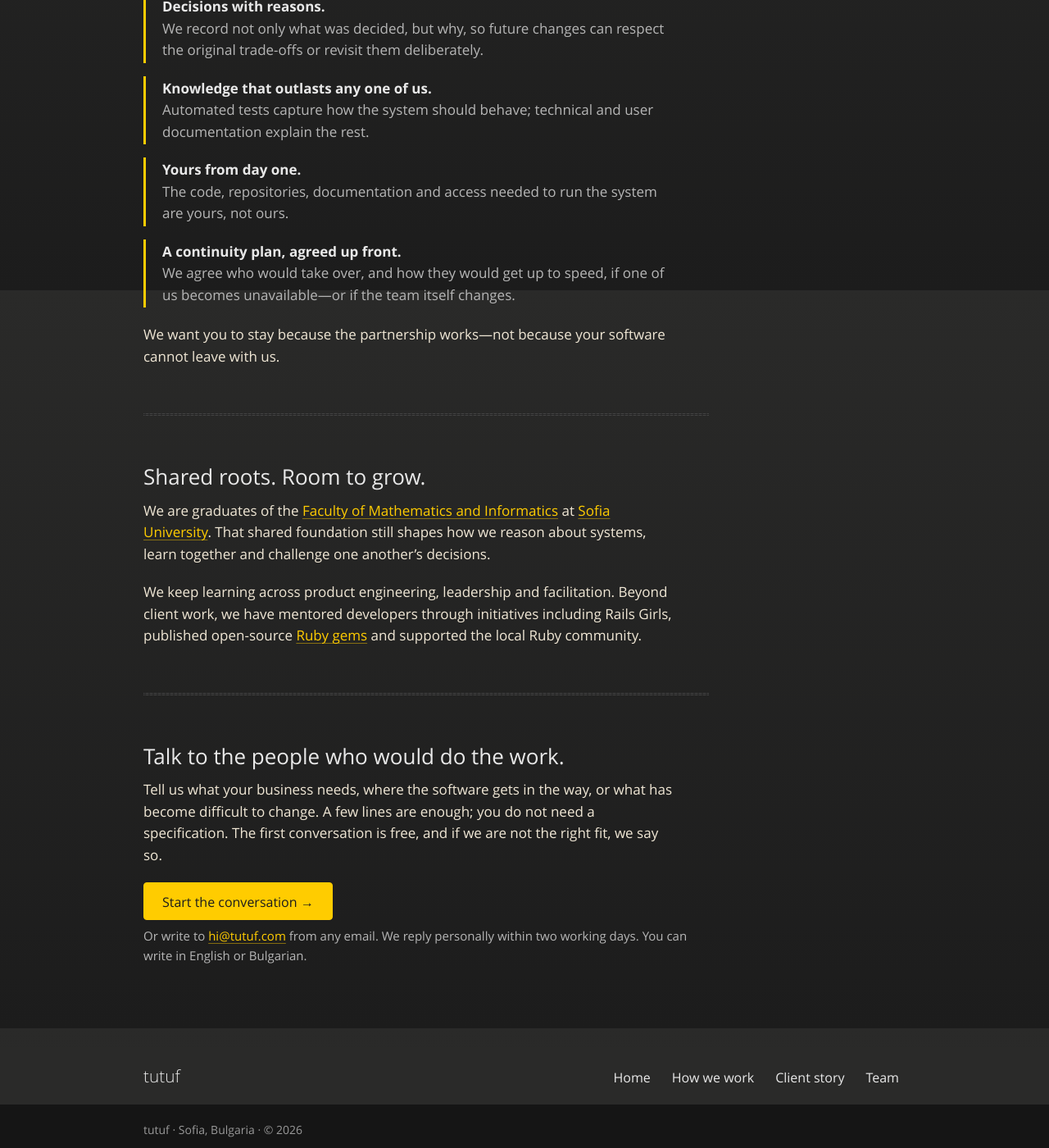
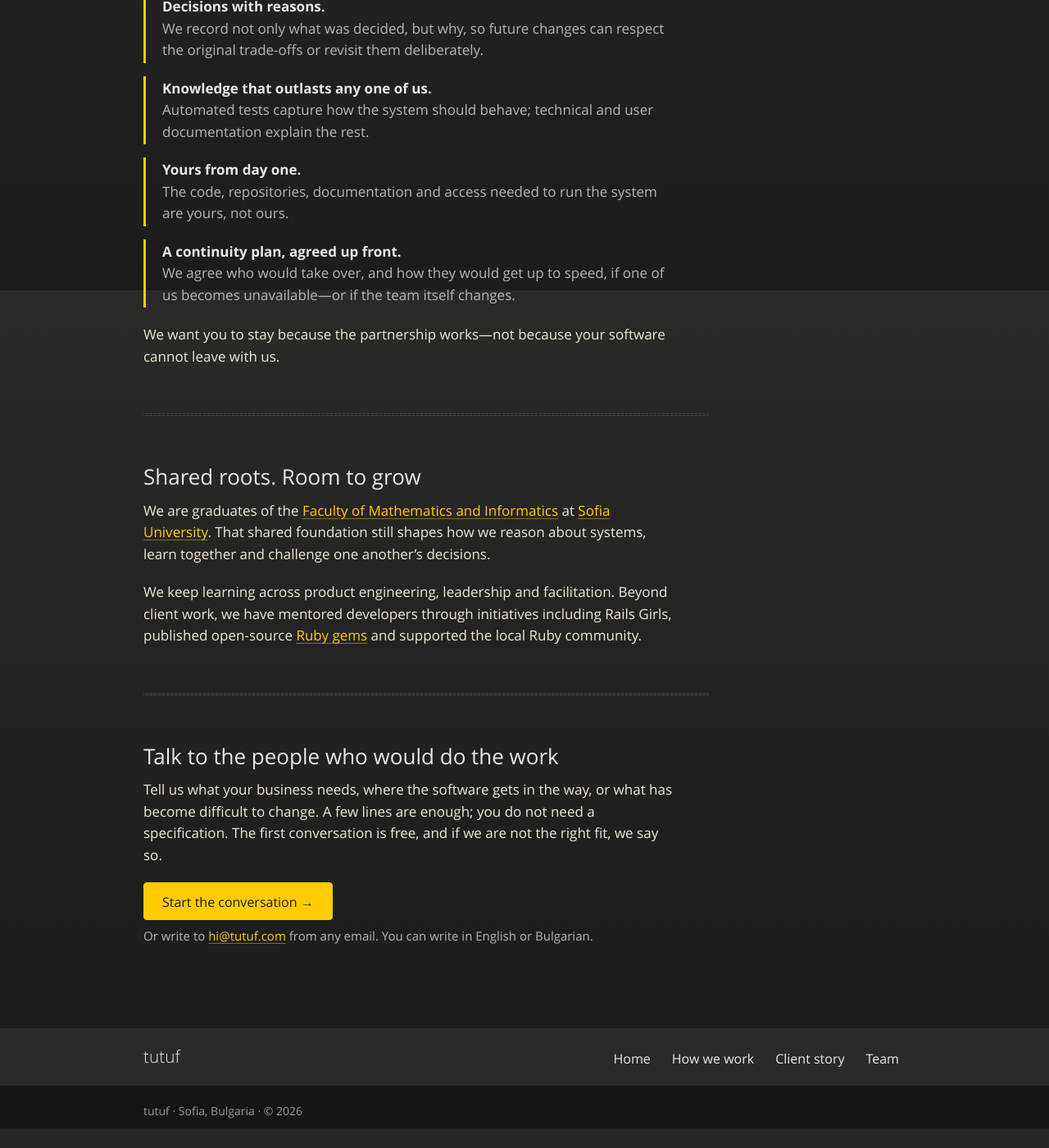
Before and after one commit to tutuf/tutuf.github.io, a Jekyll site: the page built from team.md, in a window 1280 px wide and 1400 px high, scrolled down 2346 px. Shown: the whole window at 82% size. Built offline with Jekyll 4.4.1, drawn with Linux system fonts in a browser that asks for light colours; after the commit the page ends 3722 px from its top, so only the background shows below that; some of the changed text lies outside the part shown.

Commit message:
Drop closing full stops from headings and the reply-time promise
Headings no longer end with a full stop (inner stops between two
sentences stay), and the contact notes no longer promise a reply
within two working days.

Co-Authored-By: Claude Opus 5.5 <noreply@anthropic.com>

```diff
--- a/team.md
+++ b/team.md
@@ -7,7 +7,7 @@ permalink: /team/
 
 *Team*
 
-# A small team of product engineers who think beyond the next release.
+# A small team of product engineers who think beyond the next release
 
 Since 2007, we have built, evolved and looked after software that businesses depend on. The people who ask the questions also shape the solution, build and test it, and stay accountable for what follows.
 
@@ -62,7 +62,7 @@ She presents clearly to clients, to the team and at conferences. Through trainin
 
 ---
 
-## Small by design. Clear about who does what.
+## Small by design. Clear about who does what
 
 We work with only a few clients at a time, so each one gets the attention its work needs. If we cannot give yours that, we say so up front—not halfway through.
 
@@ -70,7 +70,7 @@ Before an engagement begins, you know who will lead it, who else will contribute
 
 We are a remote company and value focused work. We still make a point of meeting in person, with each other and with clients, because long partnerships need human connection too.
 
-## Continuity is built in, not promised.
+## Continuity is built in, not promised
 
 Your software should not depend on one irreplaceable person. We build continuity into the way the work is understood, recorded and owned.
 
@@ -84,7 +84,7 @@ We want you to stay because the partnership works—not because your software ca
 
 ---
 
-## Shared roots. Room to grow.
+## Shared roots. Room to grow
 
 We are graduates of the [Faculty of Mathematics and Informatics](https://fmi.uni-sofia.bg/) at [Sofia University](https://uni-sofia.bg/index.php/eng). That shared foundation still shapes how we reason about systems, learn together and challenge one another’s decisions.
 
@@ -92,12 +92,12 @@ We keep learning across product engineering, leadership and facilitation. Beyond
 
 ---
 
-## Talk to the people who would do the work.
+## Talk to the people who would do the work
 
 Tell us what your business needs, where the software gets in the way, or what has become difficult to change. A few lines are enough; you do not need a specification. The first conversation is free, and if we are not the right fit, we say so.
 
 [Start the conversation](mailto:hi@tutuf.com?subject=A%20first%20conversation)
 {: .cta .primary}
 
-Or write to [hi@tutuf.com](mailto:hi@tutuf.com) from any email. We reply personally within two working days. You can write in English or Bulgarian.
+Or write to [hi@tutuf.com](mailto:hi@tutuf.com) from any email. You can write in English or Bulgarian.
 {: .note}
```
Also changed, not shown: how-we-work.md (+8 -8 lines), index.md (+5 -5 lines), laptop-bg.md (+5 -5 lines).
